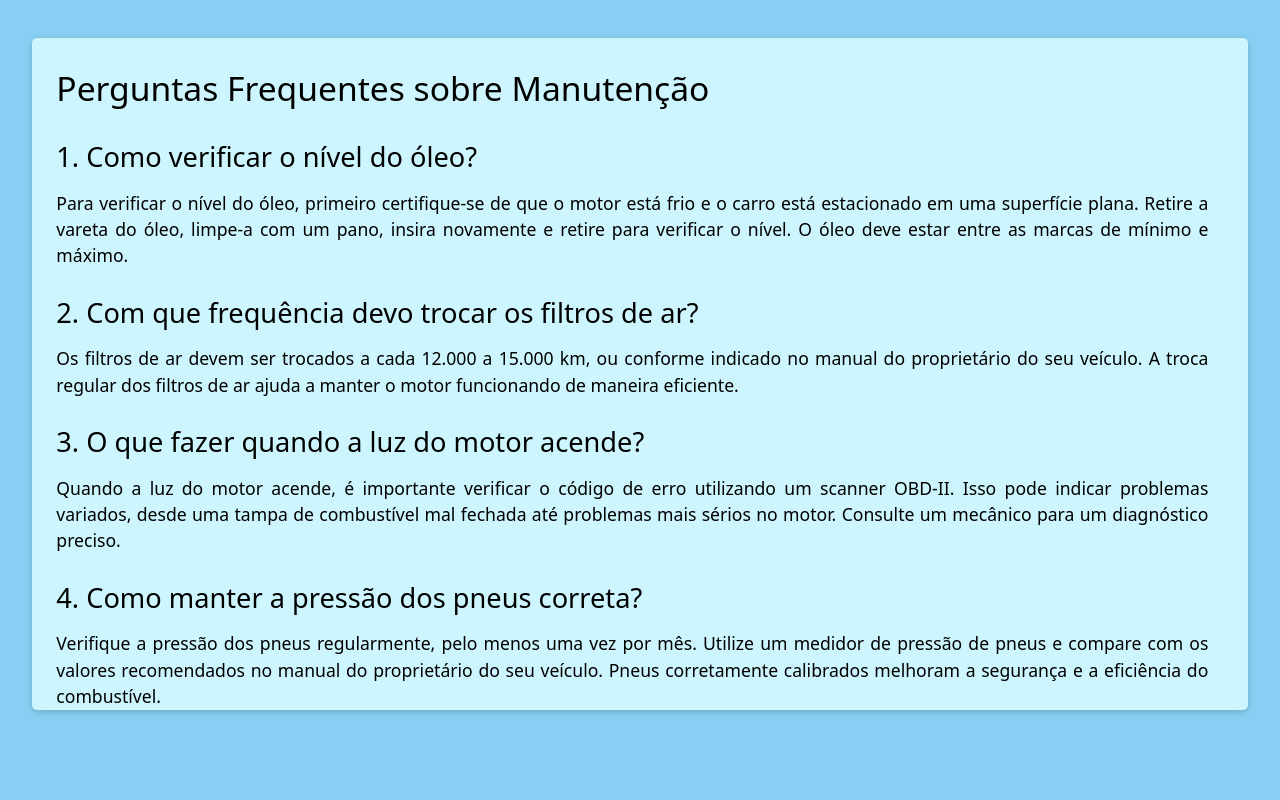
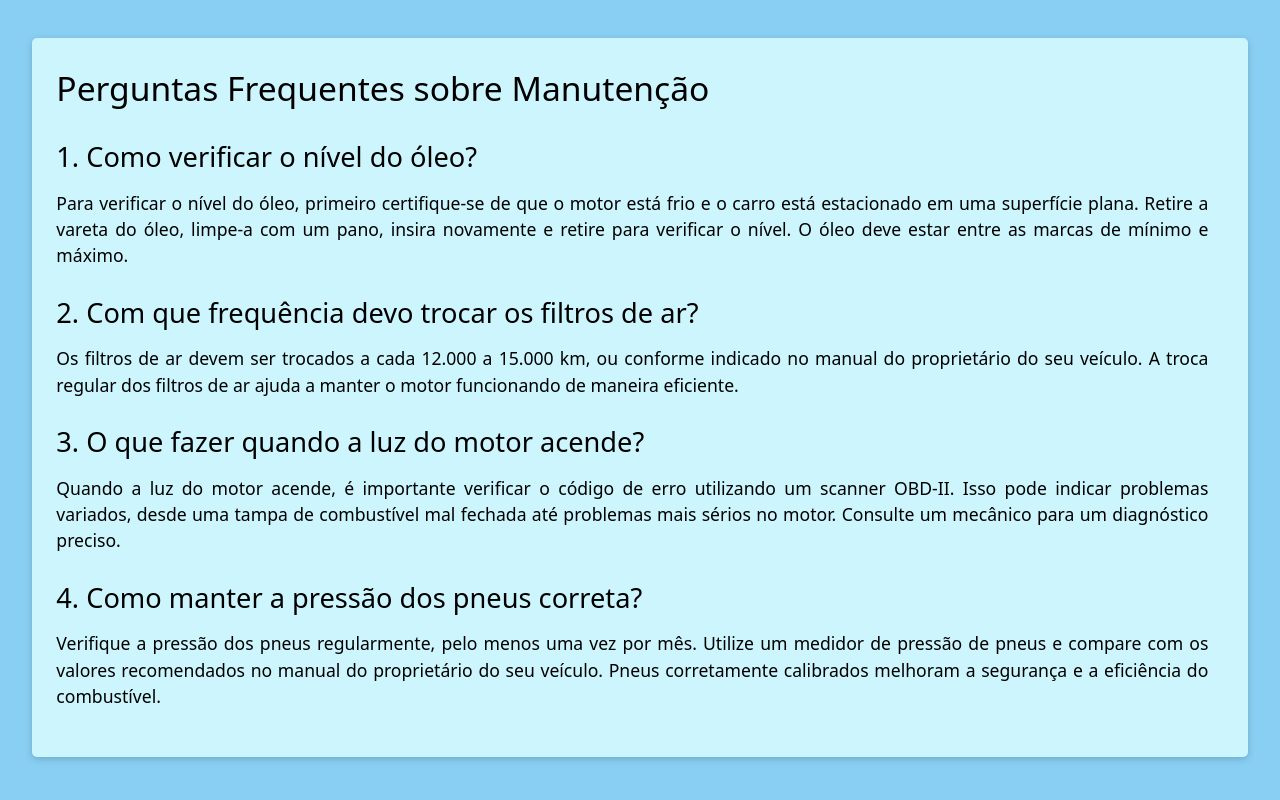
Before and after one commit to felipesora/sprint4-frontend, a Next.js app in the folder carro-seguro/: page /faq in a window 1280 px wide. Built offline with nearby package versions, Linux system fonts and the light colour scheme.

Commit message:
estilizando página de FAQ

```diff
--- a/carro-seguro/src/app/globals.css
+++ b/carro-seguro/src/app/globals.css
@@ -191,3 +191,8 @@ footer {
 .btn_enviar_problema:hover {
     @apply scale-110;
 }
+
+/* faq */
+.faq_descritivo4 {
+    @apply pb-[4%];
+}
```
